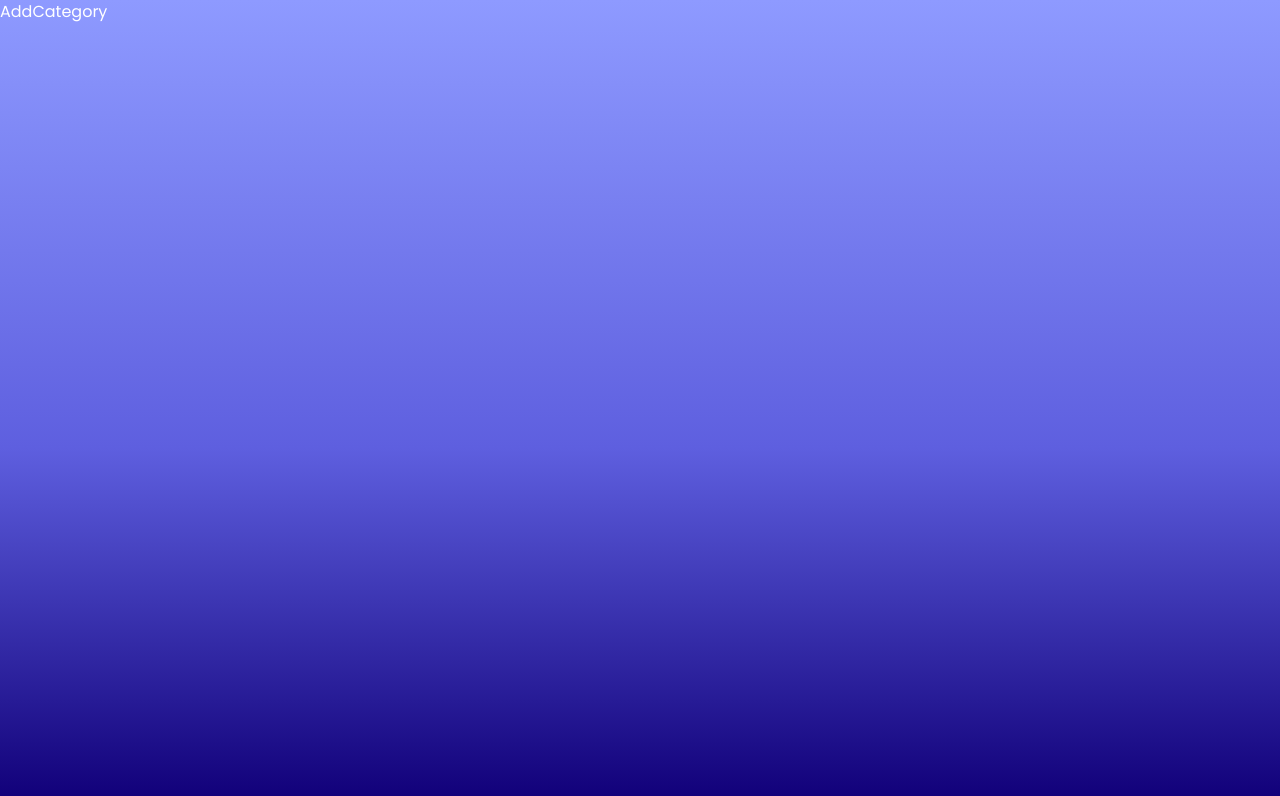
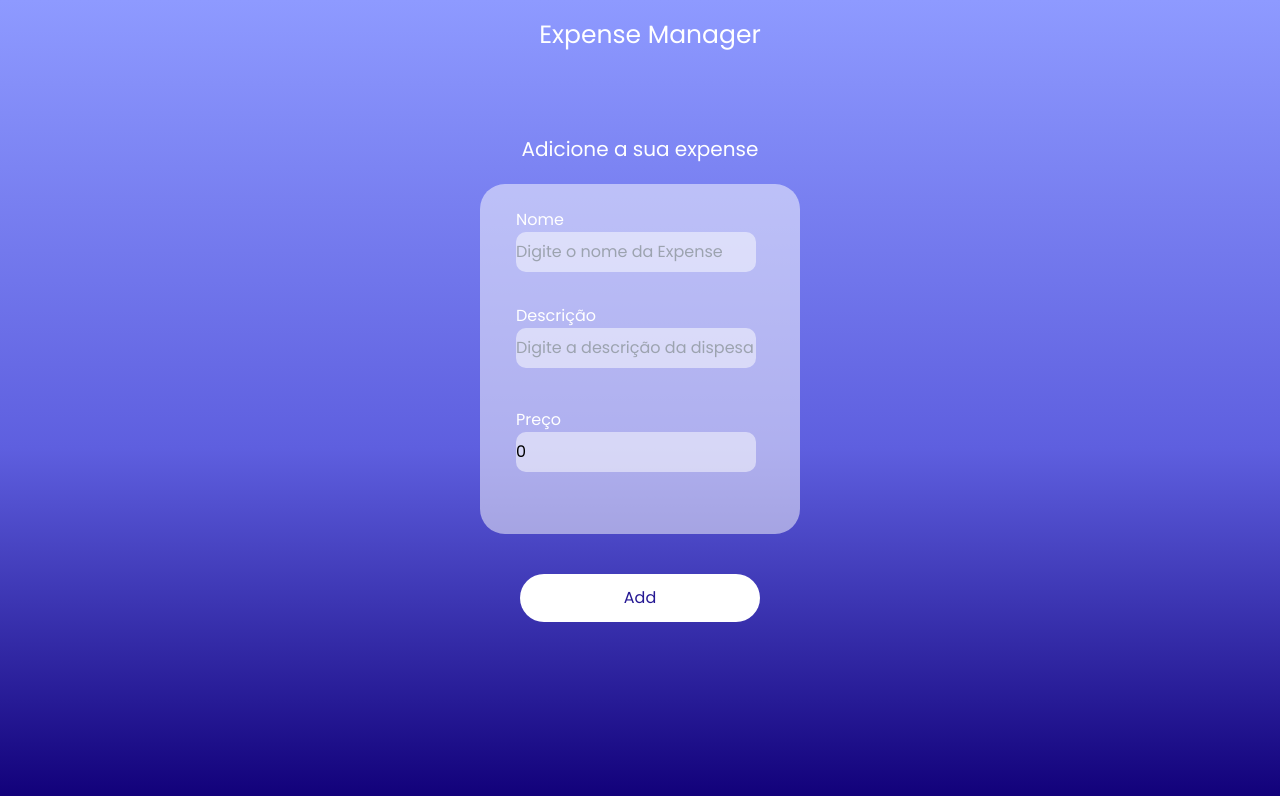
Before and after one commit to CaioNunes1/front-expense-manager, a React (Vite) app: page /AddCategory in a window 1280 px wide. Shown: the top 796 px of the page. Built offline with nearby package versions, Linux system fonts and the light colour scheme; the HTML template or start-up script is replaced by a standard one.

Commit message:
adding AddCategory page

```diff
--- a/src/pages/AddCategory.tsx
+++ b/src/pages/AddCategory.tsx
@@ -1,8 +1,76 @@
+import { useState } from "react";
+import { createCategory } from "../services/category";
+import { getUserId } from "../hooks/hook.userId";
+const AddCategory = () => {
+    const[name,setCategoryCreated]=useState('');
+    const[description,setDescription]=useState('');
+    const[value,setValue]=useState<number>(0);
 
-const AddCategory = () => {
+    const userId=getUserId();
+
+    const handleCreateCategory=async (/*event:React.FormEvent<HTMLFormElement>*/)=>{
+    //event.preventDefault()
+    if(userId!==null){
+      const response=await createCategory({name,userId})
+
+      if(response!==null){
+        alert('Nova Categoria criada')
+      }
+      else{
+        alert('Erro ao criar categoria')
+      }
+    }
+  }
+
+  const handleNumberChange=(e:React.ChangeEvent<HTMLInputElement>)=>{
+    const numValue=parseInt(e.target.value,10)//10 no final para flar que é um númereo decimal
+    //usando o parseInt para converter o valor digitado que sempre será uma string para um number
+    setValue(numValue);
+  }
+
   return (
-    <div>
-      AddCategory
+    <div className="flex flex-col">
+      <div className="flex justify-center">
+        <h1 className="text-25px ml-5 mt-4">Expense Manager</h1>
+      </div>
+
+    <div className="flex justify-center">
+        <div className="flex flex-col justify-center relative top-20">
+            <h2 className="flex justify-center mb-5 text-20px">Adicione a sua expense</h2>
+            <form onSubmit={handleCreateCategory}>
+                    <div id='white-transparent-container'className="flex flex-col w-80 " style={{height:'350px',background:'rgba(255, 255, 255, 0.5)',borderRadius:'25px'}}>
+
+                        <div className="flex flex-col relative left-9 top-6" style={{position:"relative",}}>
+                            <label htmlFor="">Nome</label>
+                            <input type="text" value={name} placeholder="Digite o nome da Expense" className="h-10 w-60 "
+                            style={{borderRadius:'10px', color:'black', background:'rgba(255, 255, 255, 0.5)'}}
+                            onChange={(e)=>setCategoryCreated(e.target.value)}/>
+                        </div>
+
+                        <div className="flex flex-col relative left-9 top-14">
+                            <label htmlFor="">Descrição</label>
+                            <input type="text" value={description} placeholder="Digite a descrição da dispesa" className="h-10 w-60"
+                            style={{borderRadius:'10px', color:'black', background:'rgba(255, 255, 255, 0.5)'}}
+                            onChange={(e)=>setDescription(e.target.value)} />
+                        </div>
+
+                        <div className="flex flex-col relative left-9 top-24">
+                            <label htmlFor="">Preço</label>
+                            <input type="text" value={value}  placeholder="Digite o preço da dispesa " className="h-10 w-60"
+                            style={{borderRadius:'10px', color:'black', background:'rgba(255, 255, 255, 0.5)'}}
+                            onChange={handleNumberChange}/>
+                        </div>
+                    </div>
+
+                    <div id='Button' className="flex justify-center relative top-10">
+                    <button className="h-12 w-60 bg-white hover:bg-gray-300"
+                        style={{color:'#251893', borderRadius:'40px'}} >Add</button>
+                    </div>
+
+                </form>
+        </div>
+      </div>
+
     </div>
   )
 }
```
Also changed, not shown: src/pages/Home.tsx (+0 -13 lines).
